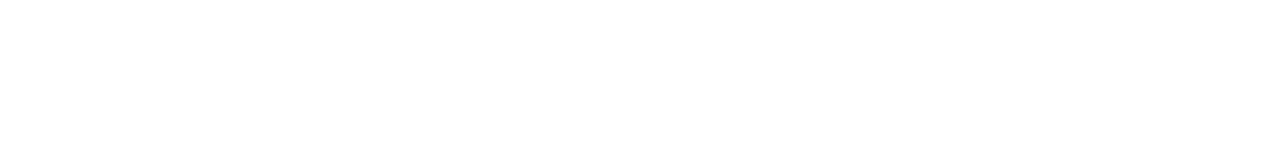
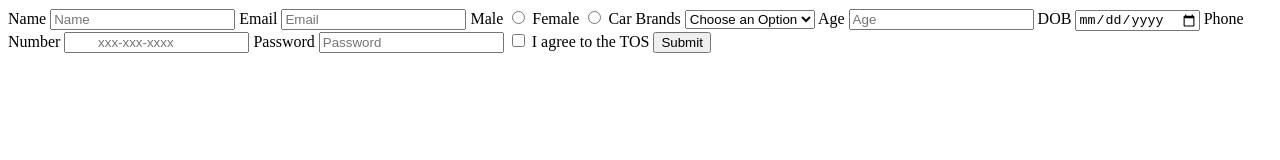
Before and after one commit to acciojob/signup-form-car-Datta-070, a website: page main.html in a window 1280 px wide. Drawn offline with Linux system fonts and the light colour scheme.

Commit message:
created a submission

```diff
--- a/main.html
+++ b/main.html
@@ -8,6 +8,33 @@
 
 <body>
 	<!-- the entire body must be written by student -->
+	<form method="post">
+		<label for="name">Name</label>
+		<input type="text" id="name" placeholder="Name" required>
+		<label for="email">Email</label>
+		<input type="email" id="email" placeholder="Email">
+		<label for="gender_m">Male</label>
+		<input type="radio" name="gender" id="gender_m" required>
+		<label for="gender_f">Female</label>
+		<input type="radio" name="gender" id="gender_f" required>
+		<label for="cars">Car Brands</label>
+		<select id="cars">
+			<option value="">Choose an Option</option>
+			<option value="BMW">BMW</option>
+			<option value="Jeep">Jeep</option>
+			<option value="Audi">Audi</option>
+		</select>
+		<label for="age">Age</label>
+		<input type="age" id="age" placeholder="Age" required>
+		<label for="dob">DOB</label>
+		<input type="date" id="dob" required>
+		<label for="tel">Phone Number</label>
+		<input type="tel" id="tel" placeholder="	xxx-xxx-xxxx">
+		<label for="password">Password</label>
+		<input type="password" id="password" placeholder="Password" required>
+		<input type="checkbox" id="tos" required>
+		<label for="tos">I agree to the TOS</label>
+		<button type="submit">Submit</button>
     <script type="text/javascript" src="./script.js">
 </script>
 
```
